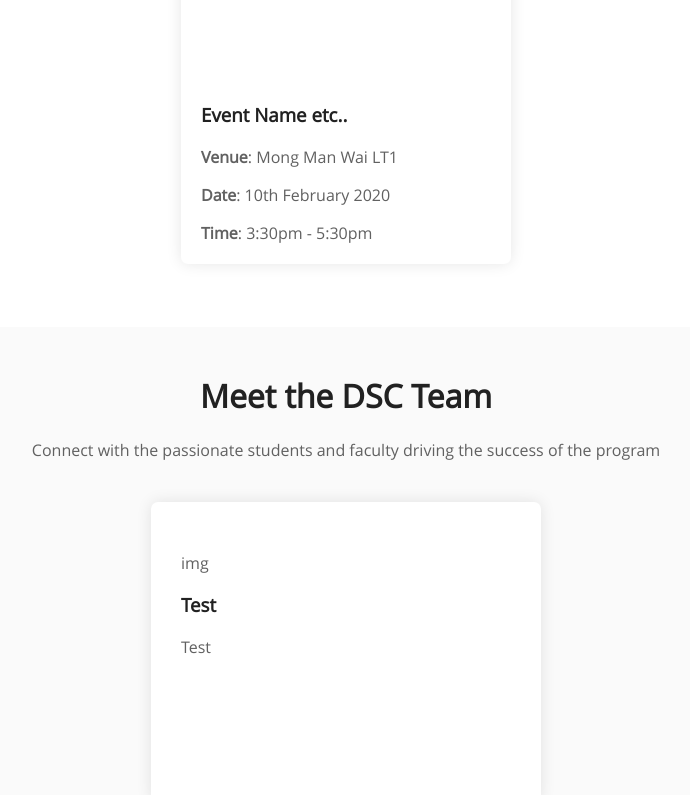
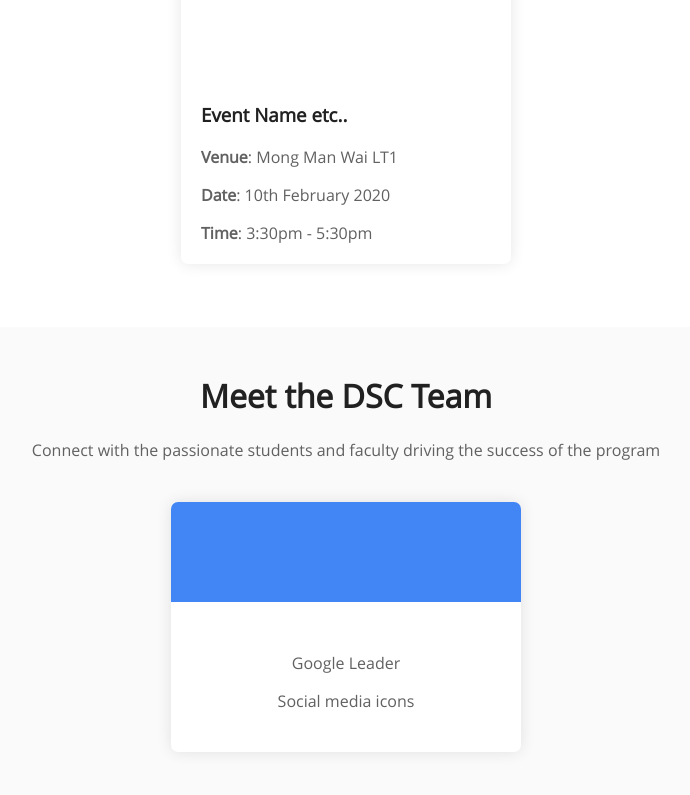
Before and after one commit to AndyLaiJS/dsc, a Vue app: page / in a window 1280 px wide. Shown: the part 1748-2543 px from the top of the page, without its empty margins (294-984 px from the left). Built offline with nearby package versions, Linux system fonts and the light colour scheme.

Commit message:
Teams: Card re-design

```diff
--- a/src/views/Teams.vue
+++ b/src/views/Teams.vue
@@ -9,12 +9,13 @@
 
             <div class="Cards">
 
-                <div class="imgBox">
-                    img
+                <div class="overlay">
+                    <!-- the card header overlay thing -->
                 </div>
-                <div class="Details">
-                    <h3>Test</h3>
-                    <p>Test</p>
+
+                <div class="info">
+                    Google Leader
+                    <p>Social media icons</p>
                 </div>
 
             </div>
@@ -33,7 +34,25 @@ export default {
 
 <style scoped>
 .Team {
-  padding: 2% 0 3% 0;
-  background-color: #fafafa;
+    padding: 2% 0 3% 0;
+    background-color: #fafafa;
+}
+/* This to make the blue overlay complete, by having no padding */
+.Cards {
+    width: 350px;
+    padding: 0;
+}
+.overlay {
+    background-color: #4285F4;
+    width: 100%;
+    height: 40%;
+    top: 0;
+    bottom: 0;
+    position: absolute;
+}
+.info {
+    padding: 10px;
+    margin-top: 40%;
+    text-align: center;
 }
 </style>
```
